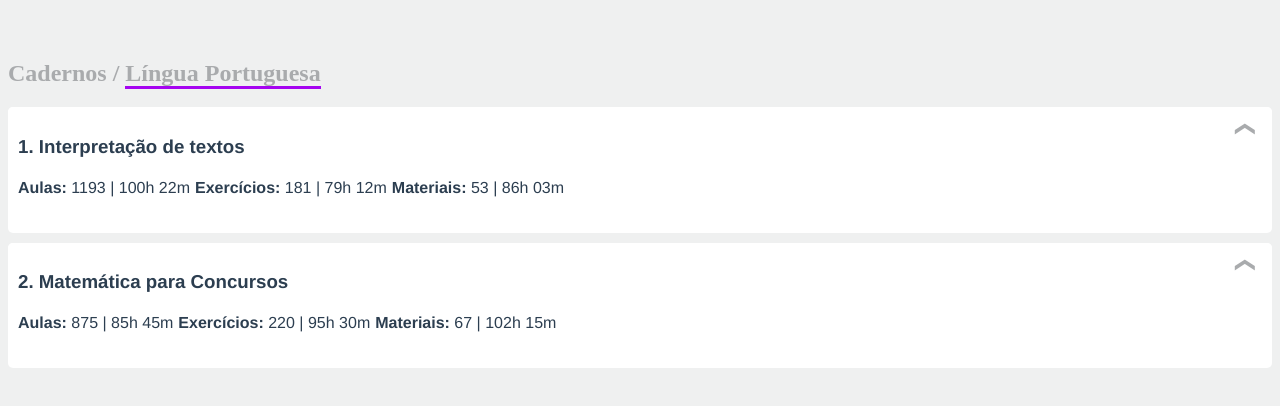
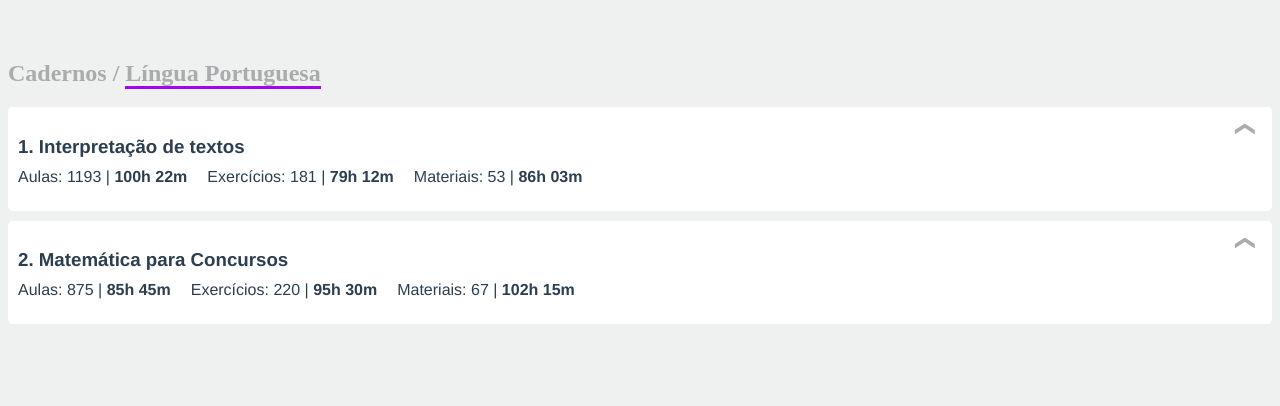
Before and after one commit to robsonash/teste-explicae, a Vue app: page / in a window 1280 px wide. Shown: the top 406 px of the page. Built offline with nearby package versions, Linux system fonts and the light colour scheme; data requests are answered from the project's data file.

Commit message:
Style: Ajustes css em todo projeto

```diff
--- a/src/App.vue
+++ b/src/App.vue
@@ -48,6 +48,9 @@ export default {
 body {
   background: #eff0f0;
 }
+p {
+  margin: 5px 0px;
+}
 #app {
   font-family: Avenir, Helvetica, Arial, sans-serif;
   -webkit-font-smoothing: antialiased;
--- a/src/components/AccordionCursos.vue
+++ b/src/components/AccordionCursos.vue
@@ -11,16 +11,16 @@
           <h3>{{ curso.title }}</h3>
           <div class="accordion-header-content">
             <p>
-              <strong>Aulas:</strong> {{ curso.aulas.quantidade }} |
-              {{ curso.aulas.duracao }}
+              Aulas: {{ curso.aulas.quantidade }} |
+              <strong>{{ curso.aulas.duracao }}</strong>
             </p>
             <p>
-              <strong>Exercícios:</strong> {{ curso.exercicios.quantidade }} |
-              {{ curso.exercicios.duracao }}
+              Exercícios: {{ curso.exercicios.quantidade }} |
+              <strong>{{ curso.exercicios.duracao }}</strong>
             </p>
             <p>
-              <strong>Materiais:</strong> {{ curso.materiais.quantidade }} |
-              {{ curso.materiais.duracao }}
+              Materiais: {{ curso.materiais.quantidade }} |
+              <strong>{{ curso.materiais.duracao }}</strong>
             </p>
           </div>
           <span
@@ -111,7 +111,7 @@ h3 {
 
 .accordion-header-content {
   display: flex;
-  gap: 5px;
+  gap: 20px;
   flex-wrap: wrap;
 }
 
--- a/src/components/AccordionSubGrupo.vue
+++ b/src/components/AccordionSubGrupo.vue
@@ -14,17 +14,19 @@
           </div>
           <div v-if="activeIndex !== index" class="accordion-header-content">
             <p>
-              <strong>Aulas:</strong> {{ subGrupo.aulas.quantidade }} |
-              {{ subGrupo.aulas.duracao }}
+              Aulas: {{ subGrupo.aulas.quantidade }} |
+              <strong>{{ subGrupo.aulas.duracao }}</strong>
             </p>
             <p>
-              <strong>Exercícios:</strong>
-              {{ subGrupo.exercicios.quantidade }} |
-              {{ subGrupo.exercicios.duracao }}
+              Exercícios:
+              <strong
+                >{{ subGrupo.exercicios.quantidade }} |
+                {{ subGrupo.exercicios.duracao }}</strong
+              >
             </p>
             <p>
-              <strong>Materiais:</strong> {{ subGrupo.materiais.quantidade }} |
-              {{ subGrupo.materiais.duracao }}
+              Materiais: {{ subGrupo.materiais.quantidade }} |
+              <strong>{{ subGrupo.materiais.duracao }}</strong>
             </p>
           </div>
         </div>
@@ -113,7 +115,7 @@ h4 {
 }
 .accordion-header-content {
   display: flex;
-  gap: 5px;
+  gap: 20px;
   flex-wrap: wrap;
 }
 .subgrupo-icon {
@@ -128,7 +130,6 @@ h4 {
   display: flex;
   align-items: center;
   gap: 10px;
-  margin-left: 10px;
 }
 .empty {
   color: #a9abad;
```
